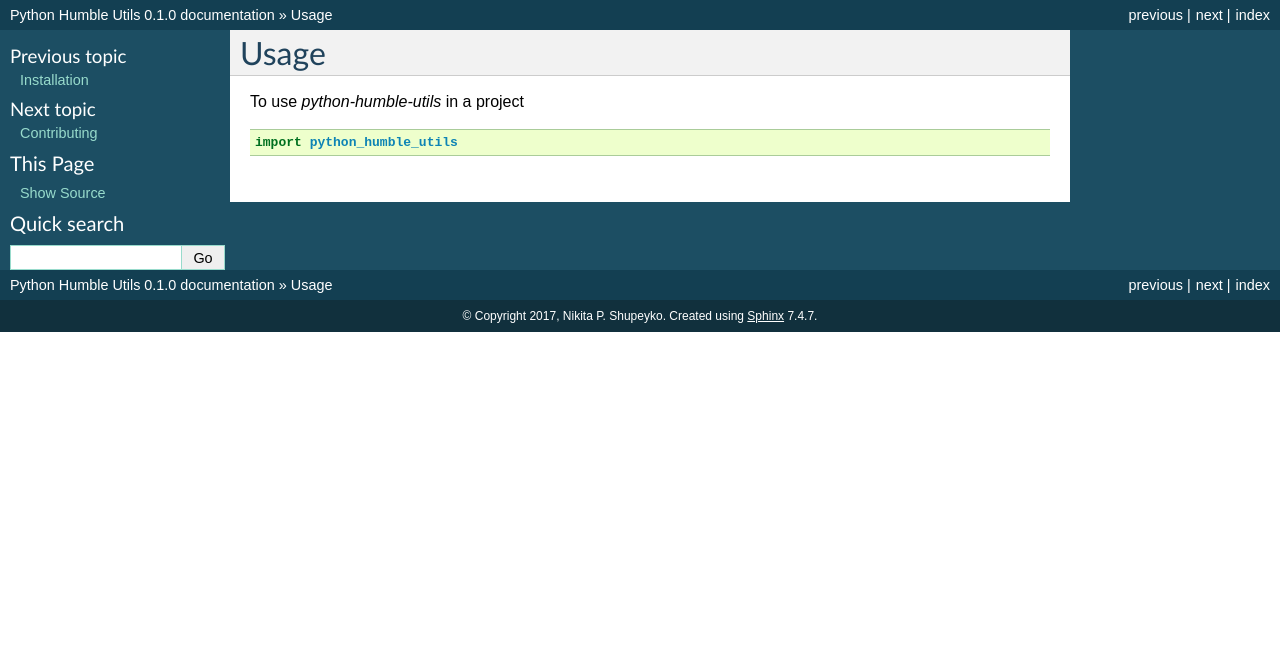
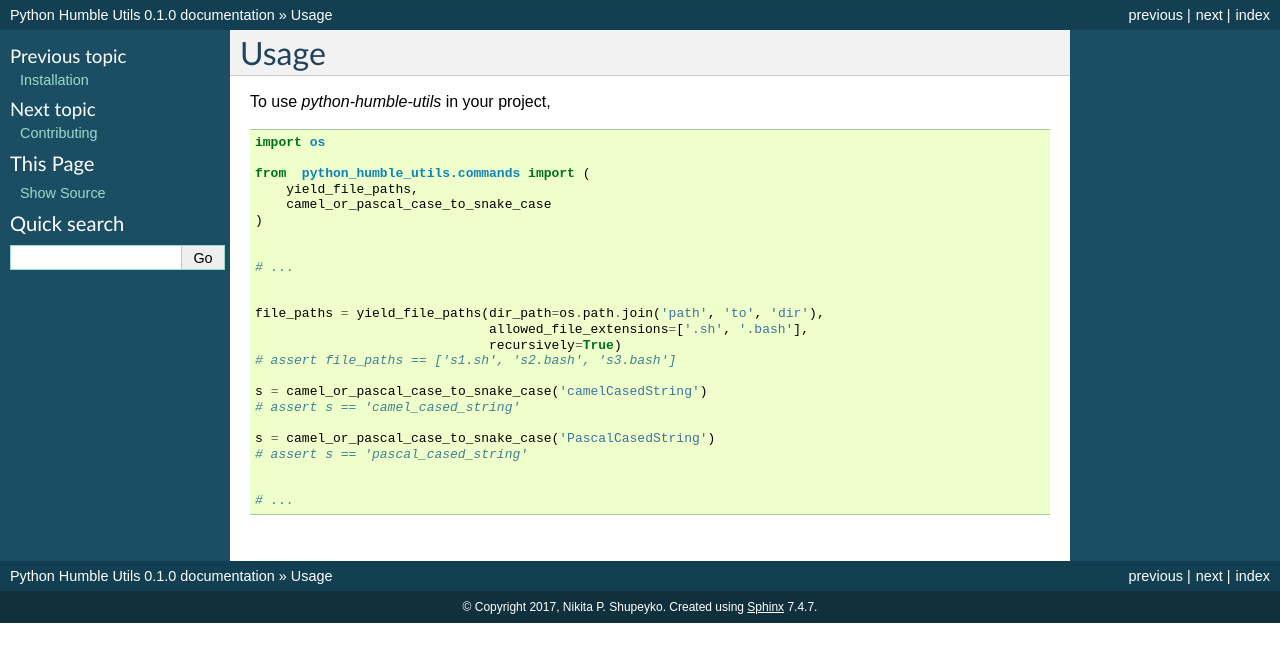
Before and after one commit to webyneter/python-humble-utils, a Sphinx documentation site: the page built from docs/usage.rst, in a window 1280 px wide. Shown: the top 662 px of the page. Built offline with Sphinx 7.4.7, drawn with Linux system fonts in a browser that asks for light colours; pages that are not in the unit, such as notebooks, are missing from menus.

Commit message:
Update docs

```diff
--- a/README.rst
+++ b/README.rst
@@ -1,6 +1,5 @@
 Python Humble Utils
 ===================
-
 
 .. image:: https://img.shields.io/pypi/v/python_humble_utils.svg
     :target: https://pypi.python.org/pypi/python_humble_utils
@@ -43,6 +42,7 @@ Python utils for everyday use.
 .. _`open issues`: https://github.com/webyneter/python_humble_utils/issues/new
 
 
+
 Feature Areas
 -------------
 
@@ -57,10 +57,12 @@ Feature Areas
 .. _py.test: https://docs.pytest.org/en/stable/
 
 
+
 Contributing
 ------------
 
 Your contributions are very much welcome! Refer to :ref:`contributing` for detailed instructions.
+
 
 
 Code of Conduct
@@ -71,6 +73,7 @@ All those using `python-humble-utils`, including its codebase and project manage
 .. _`Python Community Code of Conduct`: https://www.python.org/psf/codeofconduct/
 
 
+
 Credits
 -------
 
--- a/docs/installation.rst
+++ b/docs/installation.rst
@@ -25,7 +25,7 @@ you through the process.
 From Sources
 ------------
 
-The sources for `python-humble-utils` can be downloaded from the `Github repo`_.
+`python-humble-utils` sources can be downloaded from the `Github repo`_.
 
 You can either clone the public repository:
 
--- a/docs/usage.rst
+++ b/docs/usage.rst
@@ -1,8 +1,31 @@
 Usage
 =====
 
-To use `python-humble-utils` in a project
+To use `python-humble-utils` in your project,
 
 .. code-block:: python
 
-    import python_humble_utils
+    import os
+
+    from  python_humble_utils.commands import (
+        yield_file_paths,
+        camel_or_pascal_case_to_snake_case
+    )
+
+
+    # ...
+
+
+    file_paths = yield_file_paths(dir_path=os.path.join('path', 'to', 'dir'),
+                                  allowed_file_extensions=['.sh', '.bash'],
+                                  recursively=True)
+    # assert file_paths == ['s1.sh', 's2.bash', 's3.bash']
+
+    s = camel_or_pascal_case_to_snake_case('camelCasedString')
+    # assert s == 'camel_cased_string'
+
+    s = camel_or_pascal_case_to_snake_case('PascalCasedString')
+    # assert s == 'pascal_cased_string'
+
+
+    # ...
```
